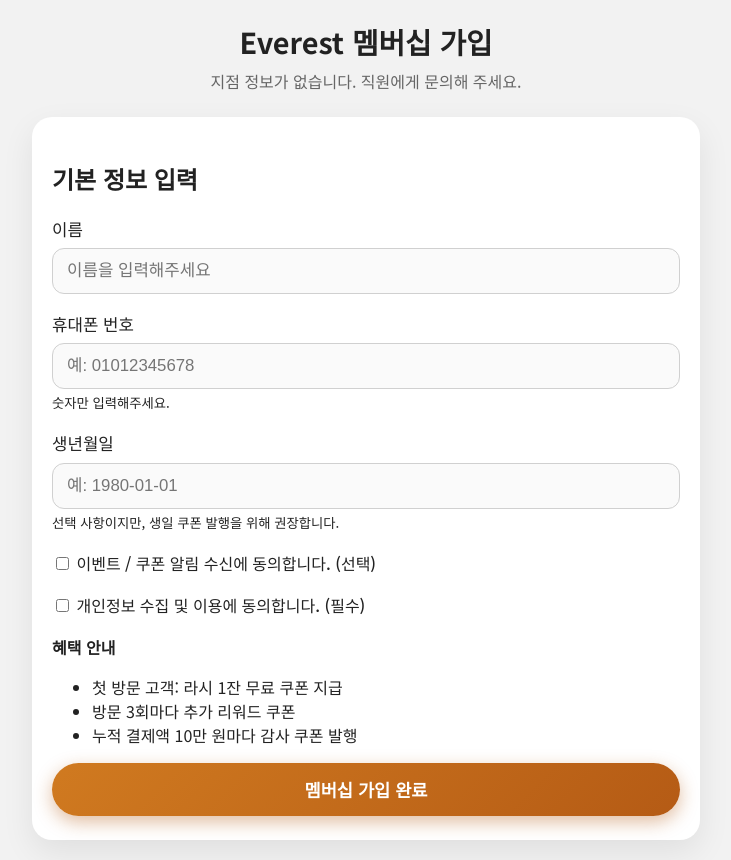
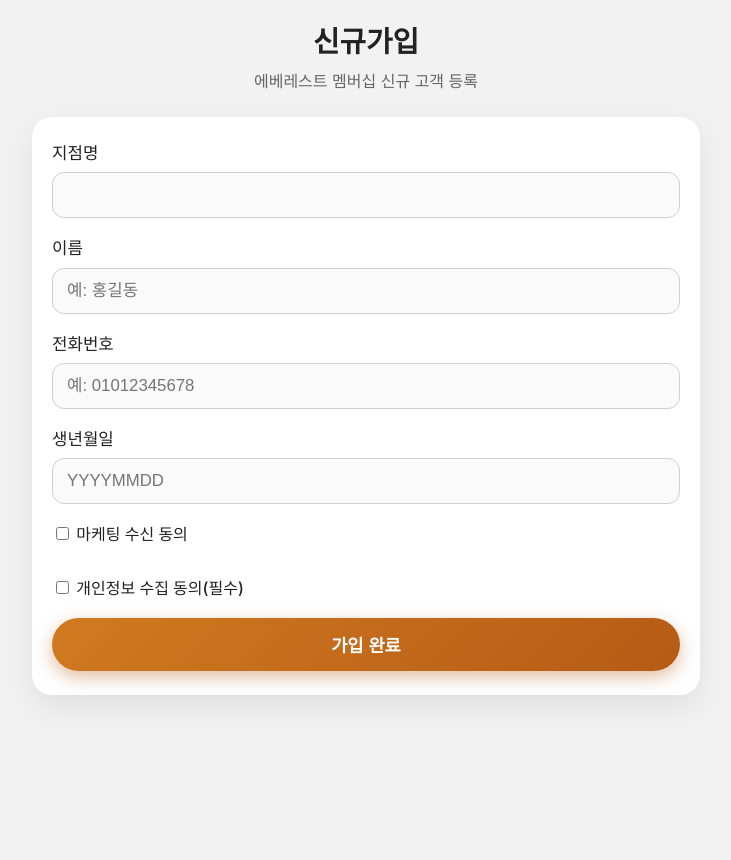
Before and after one commit to hanybeee67/everest-MP, a Flask app: page /register in a window 1280 px wide. Shown: the whole page, without its empty margins (274-1005 px from the left). After the commit the page ends 701 px from the top, so only its background shows below. Run offline with Flask 3, Linux system fonts and the light colour scheme.

Commit message:
update dev2

```diff
--- a/templates/register.html
+++ b/templates/register.html
@@ -1,78 +1,62 @@
-<!-- templates/register.html -->
 <!DOCTYPE html>
 <html lang="ko">
 <head>
     <meta charset="UTF-8">
-    <title>Everest 멤버십 신규가입</title>
+    <meta name="viewport" content="width=device-width, initial-scale=1.0">
+    <title>신규가입</title>
+
     <link rel="stylesheet" href="{{ url_for('static', filename='style.css') }}">
-    <link rel="preconnect" href="https://fonts.googleapis.com">
-    <link rel="preconnect" href="https://fonts.gstatic.com" crossorigin>
-    <link href="https://fonts.googleapis.com/css2?family=Noto+Sans+KR:wght@300;400;500;700&display=swap" rel="stylesheet">
 </head>
+
 <body>
+
 <div class="page">
-    <header class="header">
-        <h1>Everest 멤버십 가입</h1>
-        {% if branch %}
-            <p class="sub">현재 지점: <strong>{{ branch }}점</strong></p>
-        {% else %}
-            <p class="sub">지점 정보가 없습니다. 직원에게 문의해 주세요.</p>
-        {% endif %}
-    </header>
 
-    <main class="card">
-        <h2>기본 정보 입력</h2>
+    <div class="header">
+        <h1>신규가입</h1>
+        <div class="sub">에베레스트 멤버십 신규 고객 등록</div>
+    </div>
+
+    <div class="card">
 
         {% if error %}
-            <div class="alert alert-error">{{ error }}</div>
+        <div class="alert alert-error">{{ error }}</div>
         {% endif %}
 
-        <form method="post" class="form">
-            <input type="hidden" name="branch" value="{{ branch }}">
+        <form action="/register" method="post">
 
             <div class="form-group">
-                <label for="name">이름</label>
-                <input id="name" name="name" type="text" required placeholder="이름을 입력해주세요">
+                <label>지점명</label>
+                <input type="text" name="branch" value="{{ branch }}" readonly>
             </div>
 
             <div class="form-group">
-                <label for="phone">휴대폰 번호</label>
-                <input id="phone" name="phone" type="tel" required placeholder="예: 01012345678">
-                <small class="hint">숫자만 입력해주세요.</small>
+                <label>이름</label>
+                <input type="text" name="name" placeholder="예: 홍길동" required>
             </div>
 
             <div class="form-group">
-                <label for="birth">생년월일</label>
-                <input id="birth" name="birth" type="text" placeholder="예: 1980-01-01">
-                <small class="hint">선택 사항이지만, 생일 쿠폰 발행을 위해 권장합니다.</small>
+                <label>전화번호</label>
+                <input type="tel" name="phone" placeholder="예: 01012345678" required>
+            </div>
+
+            <div class="form-group">
+                <label>생년월일</label>
+                <input type="text" name="birth" placeholder="YYYYMMDD">
             </div>
 
             <div class="form-group checkbox-group">
-                <label>
-                    <input type="checkbox" name="marketing">
-                    이벤트 / 쿠폰 알림 수신에 동의합니다. (선택)
-                </label>
+                <label><input type="checkbox" name="marketing"> 마케팅 수신 동의</label><br>
+                <label><input type="checkbox" name="privacy" required> 개인정보 수집 동의(필수)</label>
             </div>
 
-            <div class="form-group checkbox-group">
-                <label>
-                    <input type="checkbox" name="privacy" required>
-                    개인정보 수집 및 이용에 동의합니다. (필수)
-                </label>
-            </div>
+            <button class="btn primary btn-full" type="submit">가입 완료</button>
 
-            <div class="info-box">
-                <strong>혜택 안내</strong>
-                <ul>
-                    <li>첫 방문 고객: 라시 1잔 무료 쿠폰 지급</li>
-                    <li>방문 3회마다 추가 리워드 쿠폰</li>
-                    <li>누적 결제액 10만 원마다 감사 쿠폰 발행</li>
-                </ul>
-            </div>
+        </form>
 
-            <button type="submit" class="btn primary btn-full">멤버십 가입 완료</button>
-        </form>
-    </main>
+    </div>
+
 </div>
+
 </body>
 </html>
```
Also changed, not shown: templates/visit.html (+21 -74 lines).
